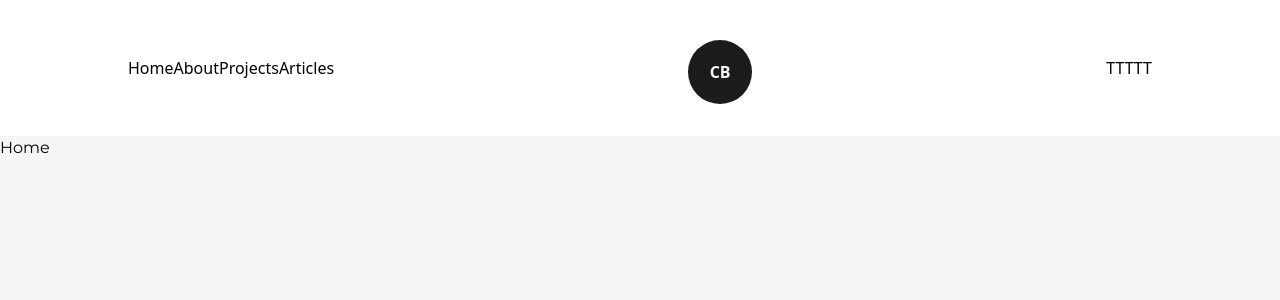
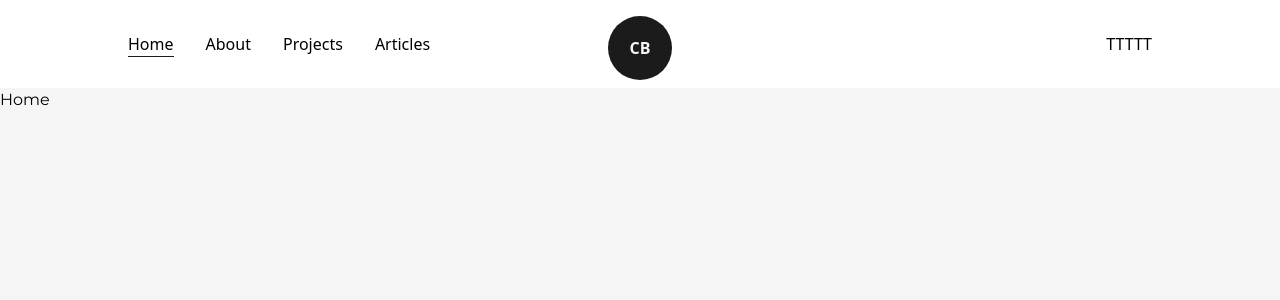
Before and after one commit to sanazniamati/sanaz-niamati-portfolio, a Next.js app: page / in a window 1280 px wide. Shown: the top 300 px of the page. Built offline with nearby package versions, Linux system fonts and the light colour scheme.

Commit message:
add framer motion

```diff
--- a/components/Logo.js
+++ b/components/Logo.js
@@ -9,7 +9,17 @@
       <MotionLink
         href="/"
         className="w-16 h-16 bg-dark text-light rounded-full flex items-center justify-center font-bold "
-        whileHover={{ scale: 1.5 }}
+        whileHover={{
+          backgroundColor: [
+            "#121212",
+            "rgba(131,58,180,1)",
+            "rgba(253,29,29,1)",
+            "rgba(252,176,69,1)",
+            "rgba(131,58,180,1)",
+            "#121212",
+          ],
+          transition: { duration: 1, repeat: Infinity },
+        }}
       >
         CB
       </MotionLink>
--- a/components/Navbar.js
+++ b/components/Navbar.js
@@ -1,19 +1,36 @@
 // library
 import Link from "next/link";
+import { useRouter } from "next/router";
 
 // components
 import Logo from "../components/Logo";
+
+const CustomLink = ({ href, title, className = "" }) => {
+  const router = useRouter();
+  return (
+    <Link href={href} className={`${className} relative group`}>
+      {title}
+      <span
+        className={`h-[1px]  bg-dark inline-block absolute left-0 -bottom-0.5
+      group-hover:w-full transition-[width] ease duration-300
+      ${router.asPath === href ? "w-full" : "w-0"}`}
+      >
+        &nbsp;
+      </span>
+    </Link>
+  );
+};
 
 function Navbar(props) {
   return (
     <header className="w-full px-32 py-8 font-medium flex justify-between items-center">
       <nav>
-        <Link href="/">Home</Link>
-        <Link href="/about">About</Link>
-        <Link href="/projects">Projects</Link>
-        <Link href="/articles">Articles</Link>
+        <CustomLink href="/" title={"Home"} className="mr-4" />
+        <CustomLink href="/about" title={"About"} className="mx-4" />
+        <CustomLink href="/projects" title={"Projects"} className="mx-4" />
+        <CustomLink href="/articles" title={"Articles"} className="ml-4" />
       </nav>
-      <Logo />
+
       <nav>
         <Link href="/" target="_blank">
           T
@@ -34,6 +51,9 @@
           T
         </Link>
       </nav>
+      <div className=" absolute left-[50%] top-2 translate-x-[-50%]">
+        <Logo />
+      </div>
     </header>
   );
 }
```
